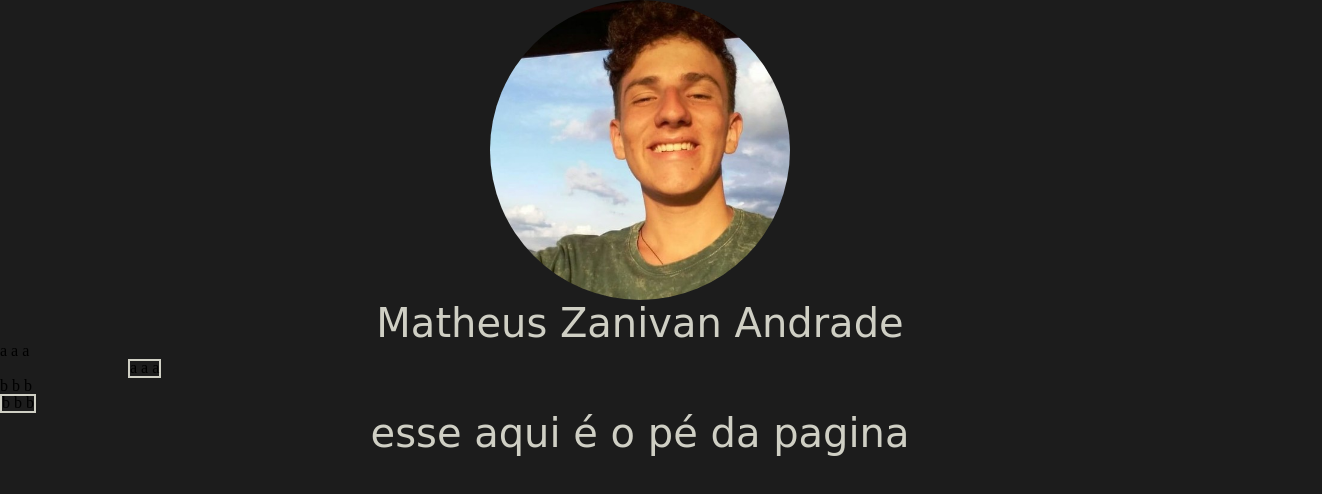
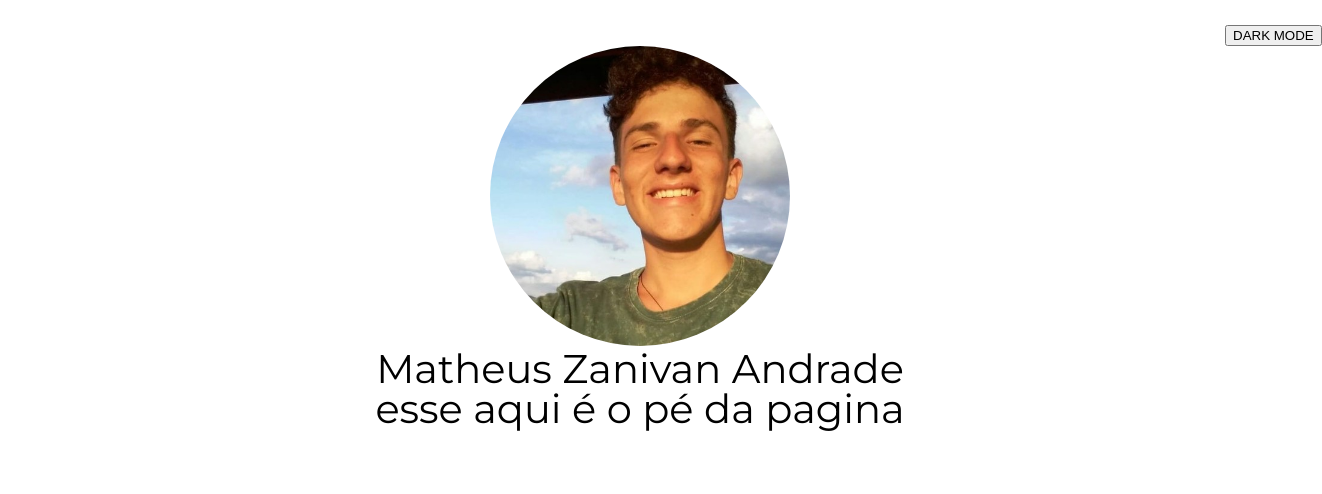
Before and after one commit to MatheusZanivan/personalWebSite, a plain HTML site: page index.html in a window 1280 px wide. Shown: the whole page, 1322 px wide, since content can reach past the window. Drawn offline with Linux system fonts and the light colour scheme.

Commit message:
dark mode button added

```diff
--- a/index.html
+++ b/index.html
@@ -5,29 +5,25 @@
         <title>Matheus Zanivan</title>
         <link rel="stylesheet" href="reset.css">
         <link rel="stylesheet" href="style.css">
+        <link href="https://fonts.googleapis.com/css?family=Montserrat&display=swap" rel="stylesheet">
         <script src="script.js"></script>
     </head>
     <body>
         <header>
+            <button id="buttonDarkMode" onclick="darkMode()">DARK MODE</button>
             <div class="caixa">
-
-                <img src="images/profile.jpg" alt="">
+                <img src="images/profile.jpg" alt="profile picture">
                 <h1>Matheus Zanivan Andrade</h1>
             </div>
+
         </header>
         <main>
-            <table class="tabelaesquerda">
-                <tr>a a a</tr>
-                <td>a a a</td>
-            </table>
-            <table class="tabeladireita">
-                <tr>b b b</tr>
-                <td>b b b</td>
-            </table>
+
         </main>
         <footer>
             <h1>esse aqui é o pé da pagina</h1>
 
         </footer>
+
     </body>
 </html>
--- a/script.js
+++ b/script.js
@@ -0,0 +1,4 @@
+function darkMode() {
+    var element = document.body;
+    element.classList.toggle("dark-mode");
+}
--- a/style.css
+++ b/style.css
@@ -1,7 +1,17 @@
 body{
-    background: #1C1C1C;
+    padding: 25px;
+    background-color: white;
+    color: black;
+    font-family: 'Montserrat', sans-serif;
 }
-
+.dark-mode {
+    background-color: black;
+    color: white;
+}
+header button{
+    position: relative;
+    left: 1200px;
+}
 img{
     border-radius: 50%;
     position: relative;
@@ -13,9 +23,7 @@ img{
     top: 150px;
 }
 h1{
-    color: #cfcfc4;
     font-size: 40px;
-    font-family: cursive;
     text-align: center;
 }
 
```
